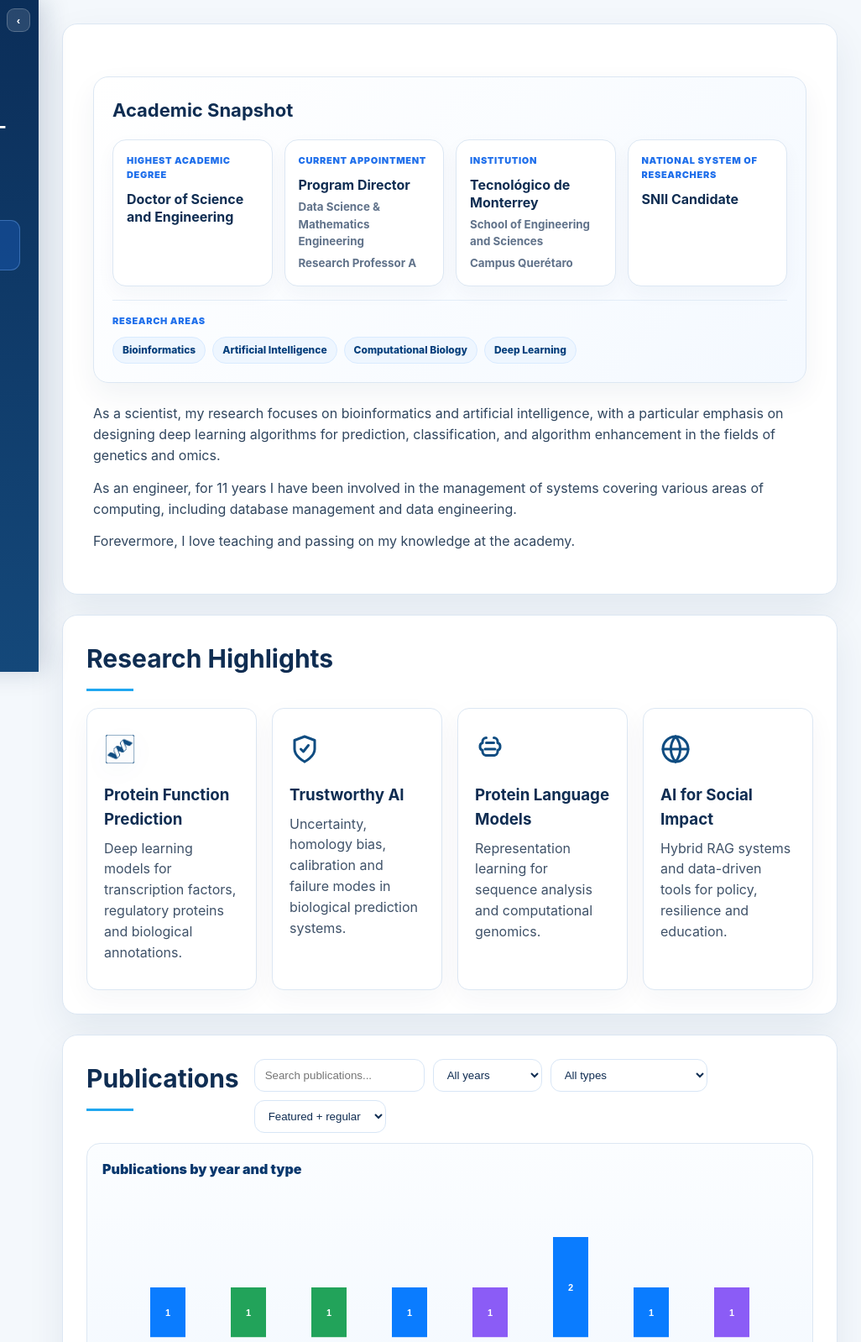
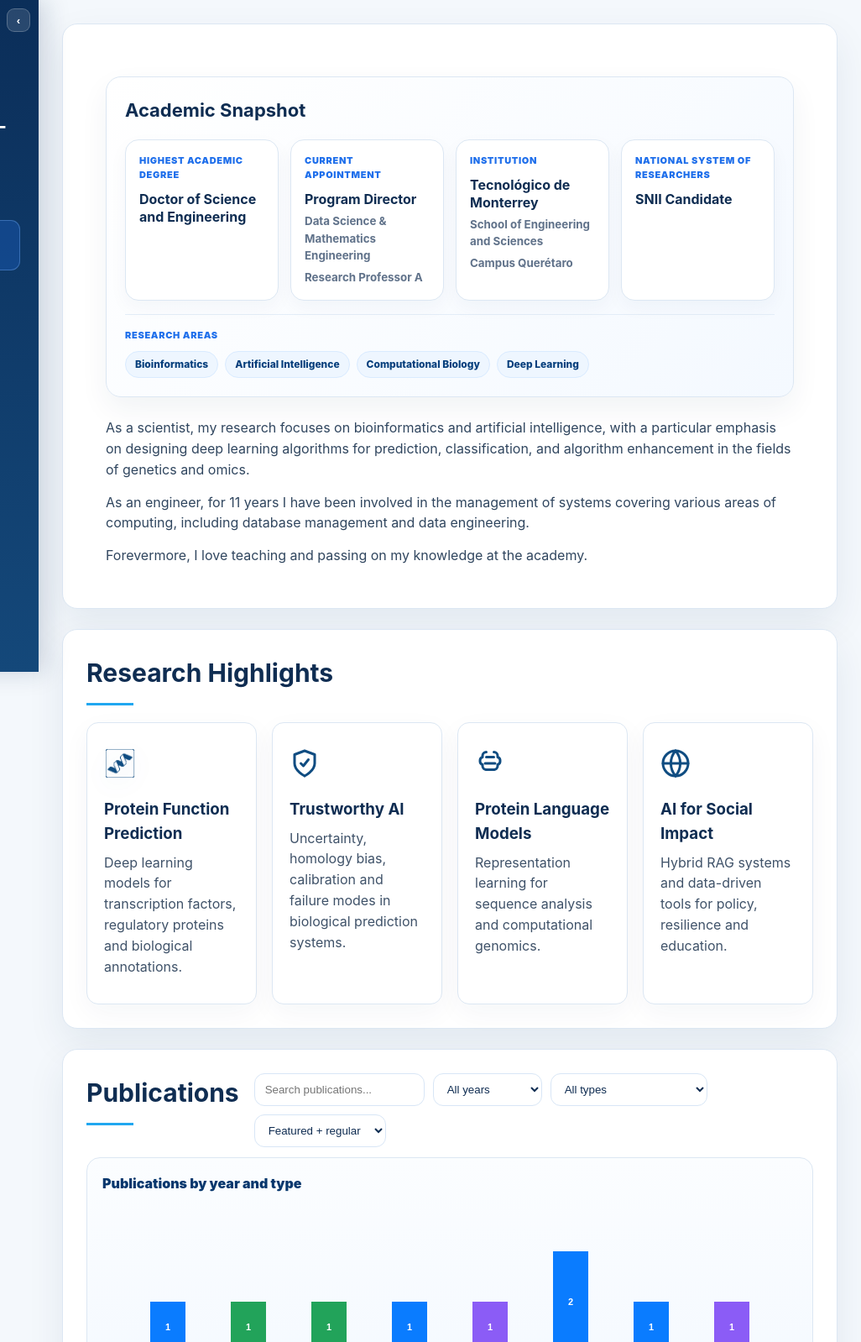
Before and after one commit to LeonardoLed/LeonardoLed.github.io, a plain HTML site: page index.html in a window 1280 px wide. Shown: the top 1598 px of the page at 84% size, 254-1280 px from the left. Drawn offline with Linux system fonts and the light colour scheme.

Commit message:
Add files via upload

```diff
--- a/assets/css/styles.css
+++ b/assets/css/styles.css
@@ -444,3 +444,59 @@ img{max-width:100%;}
 .flag-il{background:linear-gradient(#fff 0 18%,#0d5eaf 18% 30%,#fff 30% 70%,#0d5eaf 70% 82%,#fff 82%) !important;}
 .flag-il:before{content:"✡";position:absolute;left:50%;top:50%;transform:translate(-50%,-52%);font-size:13px;color:#0d5eaf;}
 .flag-ru{background:linear-gradient(#fff 0 33.3%,#0039a6 33.3% 66.6%,#d52b1e 66.6%) !important;}
+
+/* Ajuste solicitado: recuadros más angostos y centrados, dejando más fondo gris lateral. */
+.section-card,
+.content-section{
+    width:min(100%,1120px) !important;
+    max-width:1120px !important;
+    margin-left:auto !important;
+    margin-right:auto !important;
+}
+
+/* Mantener el snapshot centrado dentro del recuadro sin estirarlo a todo el ancho. */
+.academic-snapshot{
+    width:min(100%,820px) !important;
+    max-width:820px !important;
+    margin-left:auto !important;
+    margin-right:auto !important;
+}
+.hero-description{
+    width:min(100%,820px) !important;
+    max-width:820px !important;
+    margin-left:auto !important;
+    margin-right:auto !important;
+}
+
+/* Centrar realmente la gráfica dentro del subcuadro. */
+#publication-chart{
+    width:100% !important;
+}
+.chart-combo{
+    width:100% !important;
+    display:block !important;
+    overflow-x:auto !important;
+}
+.chart-bars{
+    width:100% !important;
+    max-width:760px !important;
+    margin-left:auto !important;
+    margin-right:auto !important;
+    justify-content:center !important;
+}
+
+/* Por seguridad: las publicaciones no indexadas no muestran métricas WoS/Scopus. */
+.publication-card.non-indexed .citation-box{
+    display:none !important;
+}
+.publication-card.non-indexed .pub-side{
+    align-content:start !important;
+}
+
+@media (max-width:1200px){
+    .section-card,
+    .content-section{
+        width:calc(100% - 32px) !important;
+        max-width:1120px !important;
+    }
+}
```
